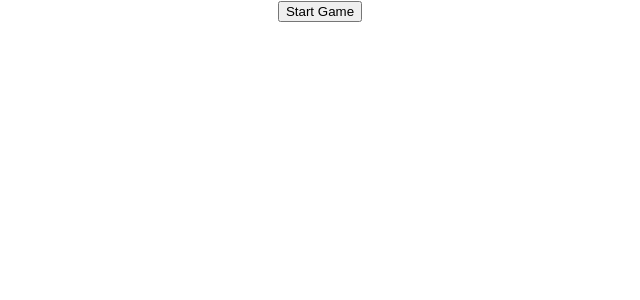
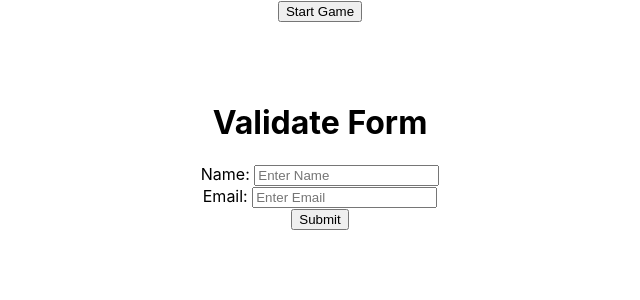
Before and after one commit to reetuTheCoder/ReactJs_Int, a React (Create React App) app in the folder solve-qst/: page / in a window 1280 px wide. Shown: the top 300 px of the page, without its empty margins (320-960 px from the left). Built offline with nearby package versions, Linux system fonts and the light colour scheme.

Commit message:
validate our form but this approch is good when input feild is limmited

```diff
--- a/solve-qst/src/App.js
+++ b/solve-qst/src/App.js
@@ -1,12 +1,16 @@
 import React from "react";
 import "./App.css";
 import ReactionTestGame from "./Componnet/ReactionTestGame";
-
+import ValidateForm from "./Componnet/ValidateForm";
 
 function App() {
   return (
     <div className="App">
-   <ReactionTestGame/>
+      <ReactionTestGame />
+      <br />
+      <br />
+      <br />
+      <ValidateForm />
     </div>
   );
 }
--- /dev/null
+++ b/solve-qst/src/Componnet/ValidateForm.js
@@ -0,0 +1,71 @@
+import React, { useState } from "react";
+
+const ValidateForm = () => {
+  const [inputVal, setInputVal] = useState({
+    name: "",
+    email: "",
+  });
+  const [errors, setErrors] = useState({});
+
+  const handleChange = (e) => {
+    const { name, value } = e.target;
+    setInputVal({
+      ...inputVal,
+      [name]: value,
+    });
+  };
+
+  const validation = () => {
+    const errors = {};
+    if (!inputVal.name.trim()) {
+      errors.name = "Name is Required";
+    }
+    if (!inputVal.email.trim()) {
+      errors.email = "Email is Required";
+    } else if (!/\S+@\S+\.\S+/.test(inputVal.email)) {
+      errors.email = "Email is invalid";
+    }
+    return errors;
+  };
+  const handleSubmit = (e) => {
+    e.preventDefault();
+    const validationErrors = validation();
+    if (Object.keys(validationErrors).length === 0) {
+      alert("Form Submited");
+    } else {
+      setErrors(validationErrors);
+    }
+  };
+  return (
+    <div>
+      <h1>Validate Form</h1>
+      <form onSubmit={handleSubmit}>
+        <div>
+          <label>Name: </label>
+          <input
+            type="text"
+            placeholder="Enter Name"
+            name="name"
+            value={inputVal.name}
+            onChange={handleChange}
+          />
+          {errors.name && <p style={{ color: "red" }}>{errors.name}</p>}
+        </div>
+        <div>
+          <label>Email: </label>
+          <input
+            type="text"
+            placeholder="Enter Email"
+            name="email"
+            value={inputVal.email}
+            onChange={handleChange}
+          />
+          {errors.email && <p style={{ color: "red" }}>{errors.email}</p>}
+        </div>
+        <button type="submit">Submit</button>
+      </form>
+    </div>
+  );
+};
+
+export default ValidateForm;
```
